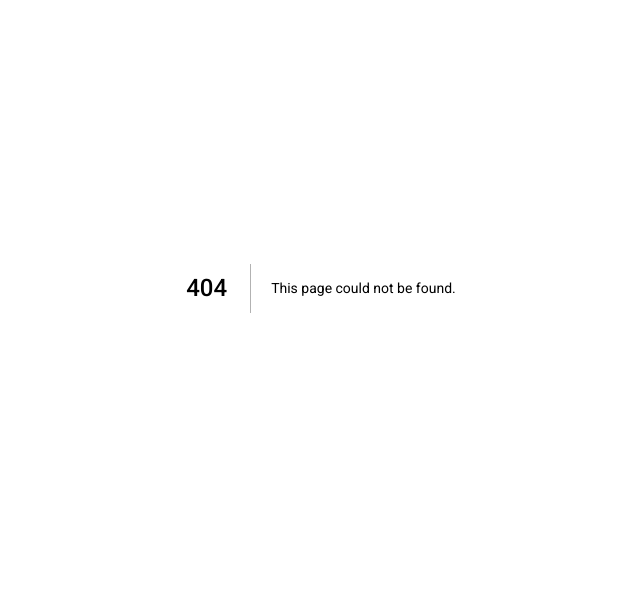
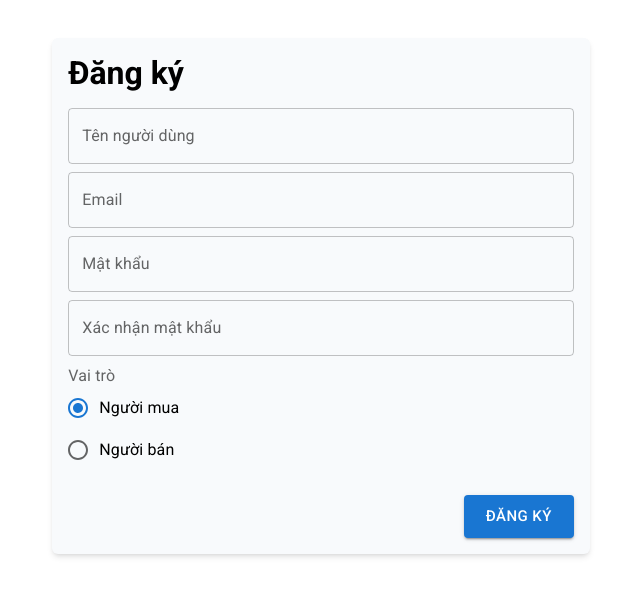
Before and after one commit to tuannguyensn2001/my-edx-next, a Next.js app: page /register in a window 1280 px wide. Before the commit this address had no page. Shown: the part 112-708 px from the top of the page, without its empty margins (319-959 px from the left). Built offline with nearby package versions, Linux system fonts and the light colour scheme; no server answers.

Commit message:
register

```diff
--- /dev/null
+++ b/src/features/auth/components/FormRegister/index.tsx
@@ -0,0 +1,158 @@
+import { Radio, RadioGroup, TextField, FormControlLabel, FormControl, FormLabel } from '@mui/material'
+import { useForm, Controller } from 'react-hook-form'
+import { FormRegisterType } from 'src/features/auth/types'
+import LoadingButton from '@mui/lab/LoadingButton'
+import { AxiosError } from 'axios'
+import { toast } from 'react-toastify'
+import { useMutation } from 'react-query'
+import { getRegister } from 'src/features/auth/repositories'
+import { ResponseRegister } from 'src/features/auth/types/register'
+import { Response } from 'src/types/response'
+import { emailPattern, passwordPattern } from 'src/features/auth/define'
+
+function FormRegister() {
+  const { control, handleSubmit, watch } = useForm<FormRegisterType>({
+    defaultValues: {
+      name: '',
+      email: '',
+      password: '',
+      confirm: '',
+      role: 'buyer'
+    }
+  })
+
+  const register = useMutation<
+    Response<ResponseRegister>,
+    AxiosError<Response>,
+    FormRegisterType
+    >('register', async (data: FormRegisterType) => {
+      return await getRegister(data)
+    }, {
+      onSuccess(response) {
+        console.log([response]);
+        toast.success(response.message)
+      },
+      onError(error) {
+        if (error.response)
+          toast.error(error.response?.data?.message)
+        else if (error.request)
+          toast.error(error.request?.statusText)
+        else toast.error(error?.message)
+      }
+  })
+
+  const submit = (data: FormRegisterType) => {
+    console.log([register]);
+
+    register.mutate(data)
+  }
+
+  return (
+    <div className={'tw-flex tw-justify-center tw-h-screen tw-items-center'}>
+      <div className={'tw-w-2/5 tw-flex tw-flex-col tw-bg-slate-50 tw-justify-center tw-p-4 tw-rounded-md tw-shadow-md'}>
+        <h1 className={'tw-m-0 tw-mb-4'}>Đăng ký</h1>
+        <div>
+          <form onSubmit={handleSubmit(submit)} className={'tw-flex tw-flex-col tw-gap-2'}>
+            <div>
+              <Controller
+                control={control}
+                name='name'
+                rules={{
+                  required: 'Tên không được để trống!'
+                }}
+                render={({ field, fieldState: {error} }) => (
+                  <div>
+                    <TextField fullWidth label='Tên người dùng'{...field} helperText={error?.message} />
+                  </div>
+                )}
+              />
+            </div>
+            <div>
+              <Controller
+                control={control}
+                name='email'
+                rules={{
+                  required: 'Email không được để trống!',
+                  pattern: {
+                    value: emailPattern,
+                    message: 'Email không hợp lệ!'
+                  }
+                }}
+                render={({ field, fieldState: {error} }) => (
+                  <div>
+                    <TextField fullWidth label='Email'{...field} helperText={error?.message} />
+                  </div>
+                )}
+              />
+            </div>
+            <div>
+              <Controller
+                control={control}
+                name='password'
+                rules={{
+                  required: 'Mật khẩu không được để trống!',
+                  pattern: {
+                    value: passwordPattern,
+                    message: 'Mật khẩu phải có ít nhất 8 ký tự, ít nhất 1 chữ cái, 1 chữ số và 1 ký tự đặc biệt!'
+                  }
+                }}
+                render={({ field, fieldState: {error} }) => (
+                  <div>
+                    <TextField fullWidth label='Mật khẩu' type={'password'} helperText={error?.message} {...field} />
+                  </div>
+                )}
+              />
+            </div>
+            <div>
+              <Controller
+                control={control}
+                name='confirm'
+                rules={{
+                  required: 'Mật khẩu không được để trống!',
+                  validate: v => v?.trim() === watch('password')?.trim() || 'Mật khẩu không trùng khớp!'
+                }}
+                render={({ field, fieldState: {error} }) => (
+                  <div>
+                    <TextField fullWidth label='Xác nhận mật khẩu' type={'password'} helperText={error?.message} {...field} />
+                  </div>
+                )}
+              />
+            </div>
+            <div>
+              <Controller
+                control={control}
+                name='role'
+                rules={{
+                  required: 'Chọn vai trò của bạn!'
+                }}
+                render={({ field: { onChange, value } }) => (
+                  <div>
+                    <FormControl>
+                      <FormLabel id='select-role'>Vai trò</FormLabel>
+                      <RadioGroup aria-labelledby='select-role' value={value} onChange={onChange}>
+                        <FormControlLabel value={'buyer'} control={<Radio />} label='Người mua' />
+                        <FormControlLabel value={'seller'} control={<Radio />} label='Người bán' />
+                      </RadioGroup>
+                    </FormControl>
+                  </div>
+                )}
+              />
+            </div>
+            <div className={'tw-mt-4 tw-flex tw-justify-end'}>
+              <LoadingButton
+                type={'submit'}
+                variant={'contained'}
+                size={'large'}
+                loading={register.isLoading}
+                disabled={register.isLoading}
+              >
+              Đăng ký</LoadingButton>
+            </div>
+          </form>
+        </div>
+      </div>
+    </div>
+  )
+}
+
+export default FormRegister
--- /dev/null
+++ b/src/features/auth/define/index.tsx
@@ -0,0 +1,3 @@
+export const emailPattern = /^(([^ <>()[\]\.,;:\s@\"]+(\.[^<>()[\]\.,;:\s@\"]+)*)|(\".+\"))@(([^<>()[\]\.,;:\s@\"]+\.)+[^<>()[\]\.,;:\s@\"]{2,})$/i
+
+export const passwordPattern = /^(?=.*[A-Za-z])(?=.*\d)(?=.*[~@$!%*#?&])[A-Za-z\d~@$!%*#?&]{8,}$/
--- a/src/features/auth/repositories/index.ts
+++ b/src/features/auth/repositories/index.ts
@@ -1,7 +1,8 @@
 import { AxiosResponse } from 'axios';
-import { fetchLogin } from 'src/features/auth/services';
-import { FormLoginType } from 'src/features/auth/types';
+import { fetchLogin, fetchRegister } from 'src/features/auth/services';
+import { FormLoginType, FormRegisterType } from 'src/features/auth/types';
 import { ResponseLogin } from 'src/features/auth/types/login';
+import { ResponseRegister } from 'src/features/auth/types/register'
 import { Response } from 'src/types/response';
 
 export const getLogin = async (
@@ -12,3 +13,8 @@ export const getLogin = async (
   );
   return response.data;
 };
+
+export const getRegister = async (data: FormRegisterType): Promise<Response<ResponseRegister>> => {
+  const response: AxiosResponse<Response<ResponseRegister>> = await fetchRegister(data)
+  return response.data
+}
--- a/src/features/auth/services/index.ts
+++ b/src/features/auth/services/index.ts
@@ -1,6 +1,10 @@
 import API from 'src/config/network';
-import { FormLoginType } from 'src/features/auth/types';
+import { FormLoginType, FormRegisterType } from 'src/features/auth/types';
 
 export const fetchLogin = (data: FormLoginType) => {
   return API.post('/v1/login', data);
 };
+
+export const fetchRegister = (data: FormRegisterType) => {
+  return API.post('http://localhost:5000/api/v1/register', data);
+};
--- /dev/null
+++ b/src/features/auth/types/register.ts
@@ -0,0 +1,7 @@
+import { IUser } from 'src/models/IUser';
+
+export interface ResponseRegister {
+  access_token: string;
+  refresh_token: string;
+  user: IUser;
+}
--- /dev/null
+++ b/src/pages/register/index.tsx
@@ -0,0 +1,17 @@
+import Head from 'next/head';
+import FormRegister from 'src/features/auth/components/FormRegister';
+
+function Register() {
+  return (
+    <div>
+      <Head>
+        <title>Đăng ký</title>
+      </Head>
+      <main>
+        <FormRegister />
+      </main>
+    </div>
+  );
+}
+
+export default Register;
```
Also changed, not shown: src/features/auth/types/index.ts (+8 -0 lines).
